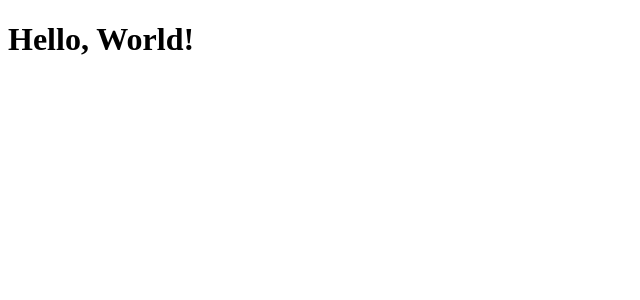
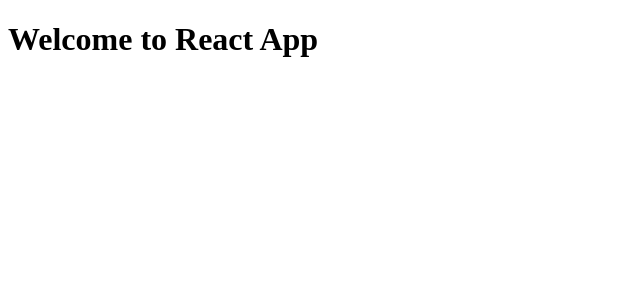
Before and after one commit to joeanidas-6s/github-curriculum, a React (Vite) app: page / in a window 1280 px wide. Shown: the top 300 px of the page, without its empty margins (0-640 px from the left). Built offline with nearby package versions, Linux system fonts and the light colour scheme.

Commit message:
refactor: change text

```diff
--- a/src/App.tsx
+++ b/src/App.tsx
@@ -3,7 +3,7 @@
 
   return (
     <>
-      <h1>Hello, World!</h1>
+      <h1>Welcome to React App</h1>
     </>
   )
 }
```
